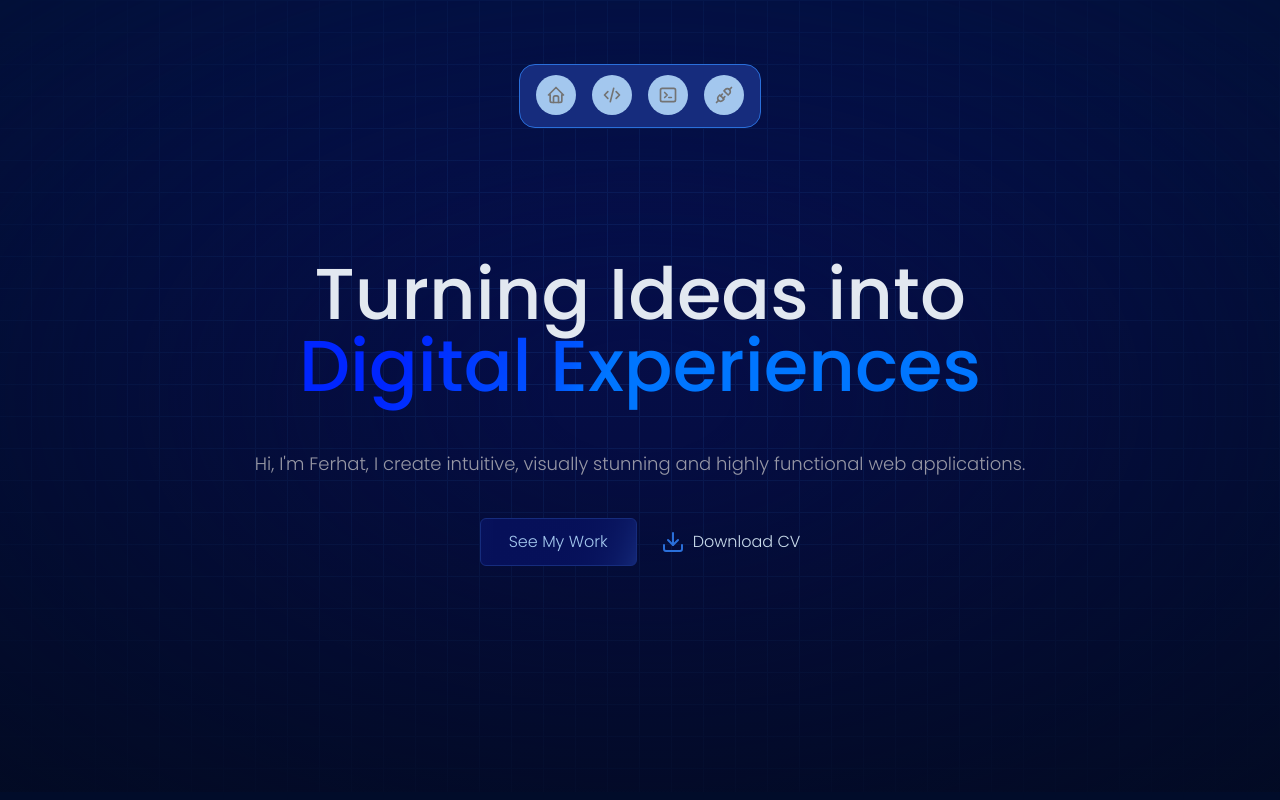
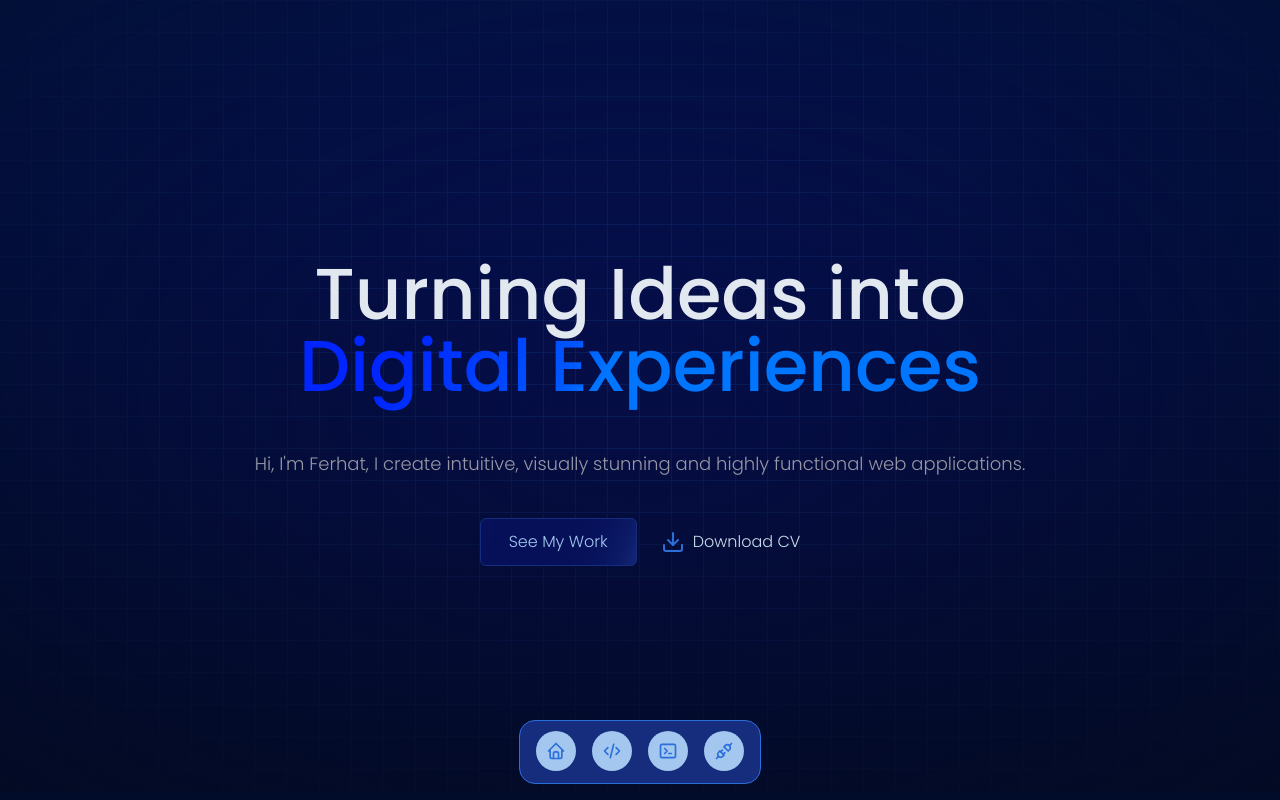
Before and after one commit to Ferhatmedtahar/portfolio, a Next.js app: page / in a window 1280 px wide. Shown: the top 800 px of the page. Built offline with nearby package versions, Linux system fonts and the light colour scheme.

Commit message:
fixed navbar

```diff
--- a/src/components/ContactCard.tsx
+++ b/src/components/ContactCard.tsx
@@ -18,7 +18,7 @@ export default function ContactCard({
     <Link
       href={link}
       className={
-        "flex h-[200px] w-full flex-col gap-4 lg:h-[250px] lg:flex-row z-20  relative "
+        "flex h-[200px] w-full flex-col gap-4 lg:h-[250px] lg:flex-row   relative "
       }
     >
       {social == "Linkedin" && (
--- a/src/components/NavBar.tsx
+++ b/src/components/NavBar.tsx
@@ -6,21 +6,20 @@ import {
   IconTerminal2,
 } from "@tabler/icons-react";
 
-export default function NavBar() {
 const links = [
   {
     title: "Home",
     icon: (
-        <IconHome className="h-full w-full text-neutral-500 dark:text-neutral-300" />
+      <IconHome className="h-full w-full text-primary-200 sm:text-primary-500" />
     ),
-      href: "#",
+    href: "#hero",
   },
   {
     title: "Technologies",
     icon: (
       <IconCode
         stroke={2}
-          className="h-full w-full text-neutral-500 dark:text-neutral-300"
+        className="h-full w-full text-primary-200 sm:text-primary-500"
       />
     ),
     href: "#tech",
@@ -29,7 +28,7 @@ export default function NavBar() {
   {
     title: "Projects",
     icon: (
-        <IconTerminal2 className="h-full w-full text-neutral-500 dark:text-neutral-300" />
+      <IconTerminal2 className="h-full w-full text-primary-200 sm:text-primary-500" />
     ),
     href: "#projects",
   },
@@ -38,13 +37,15 @@ export default function NavBar() {
     title: "Contact me",
     icon: (
       <IconPlugConnected
-          className="h-full w-full text-neutral-500 dark:text-neutral-300"
+        className="h-full w-full text-primary-200 sm:text-primary-500"
         stroke={2}
       />
     ),
     href: "#contact",
   },
 ];
+
+export default function NavBar() {
   return (
     <div className="flex items-center justify-center sticky    top-24 z-20 h-0  w-full">
       <FloatingDock items={links} desktopClassName="" mobileClassName="" />
--- a/src/components/ui/floating-dock.tsx
+++ b/src/components/ui/floating-dock.tsx
@@ -1,8 +1,3 @@
-/**
- * Note: Use position fixed according to your needs
- * Desktop navbar is better positioned at the bottom
- * Mobile navbar is better positioned at bottom right.
- **/
 "use client";
 import { cn } from "@/lib/utils";
 import { IconLayoutNavbarCollapse } from "@tabler/icons-react";
@@ -11,11 +6,34 @@ import {
   MotionValue,
   motion,
   useMotionValue,
+  useMotionValueEvent,
+  useScroll,
   useSpring,
   useTransform,
 } from "framer-motion";
 import Link from "next/link";
 import { useRef, useState } from "react";
+
+const useScrollVisibility = () => {
+  const { scrollY } = useScroll();
+  const [visible, setVisible] = useState(true);
+  const [lastScrollY, setLastScrollY] = useState(0);
+
+  useMotionValueEvent(scrollY, "change", (current) => {
+    const direction = current - lastScrollY;
+
+    // Show the navbar if scrolling upwards or near the top of the page
+    if (scrollY.get() < 50 || direction < 0) {
+      setVisible(true);
+    } else if (direction > 0) {
+      setVisible(false);
+    }
+
+    setLastScrollY(current);
+  });
+
+  return visible;
+};
 
 export const FloatingDock = ({
   items,
@@ -42,53 +60,41 @@ const FloatingDockMobile = ({
   className?: string;
 }) => {
   const [open, setOpen] = useState(false);
+  const visible = useScrollVisibility();
+
   return (
-    <div className={cn("relative block md:hidden", className)}>
-      <AnimatePresence>
-        {open && (
-          <motion.div
-            layoutId="nav"
-            className="absolute bottom-full mb-2 inset-x-0 flex flex-col gap-2"
-          >
-            {items.map((item, idx) => (
-              <motion.div
-                key={item.title}
-                initial={{ opacity: 0, y: 10 }}
-                animate={{
-                  opacity: 1,
-                  y: 0,
-                }}
-                exit={{
-                  opacity: 0,
-                  y: 10,
-                  transition: {
-                    delay: idx * 0.05,
-                  },
-                }}
-                transition={{ delay: (items.length - 1 - idx) * 0.05 }}
-              >
-                <Link
-                  href={item.href}
-                  key={item.title}
-                  className="h-10 w-10 rounded-full bg-primary-500 flex items-center justify-center"
-                >
-                  <div className="h-4 w-4">{item.icon}</div>
-                </Link>
-              </motion.div>
-            ))}
-          </motion.div>
-        )}
-      </AnimatePresence>
+    <div
+      className={cn(
+        "fixed top-4 transition-all duration-300 md:hidden",
+        visible ? "right-5" : "right-2",
+        className
+      )}
+    >
+      {/* Floating Button */}
       <button
         onClick={() => setOpen(!open)}
-        className="h-10 w-10 rounded-full bg-primary-500 dark:bg-neutral-800 flex items-center justify-center"
+        className="h-10 w-10 rounded-full bg-primary-500 flex items-center justify-center border border-primary-950"
       >
-        <IconLayoutNavbarCollapse className="h-5 w-5 text-neutral-500 " />
+        <IconLayoutNavbarCollapse className="h-5 w-5 text-primary-200" />
       </button>
+
+      {/* Horizontal Items Menu */}
+      {open && (
+        <div className="absolute top-11 right-0 mb-2 flex flex-row gap-2">
+          {items.map((item) => (
+            <Link
+              key={item.title}
+              href={item.href}
+              className="h-10 w-10 px-0.5 py-2 rounded-full border border-primary-950  bg-primary-500 flex items-center justify-center"
+            >
+              {item.icon}
+            </Link>
+          ))}
+        </div>
+      )}
     </div>
   );
 };
-
 const FloatingDockDesktop = ({
   items,
   className,
@@ -96,13 +102,16 @@ const FloatingDockDesktop = ({
   items: { title: string; icon: React.ReactNode; href: string }[];
   className?: string;
 }) => {
+  const visible = useScrollVisibility();
   let mouseX = useMotionValue(Infinity);
+
   return (
     <motion.div
       onMouseMove={(e) => mouseX.set(e.pageX)}
       onMouseLeave={() => mouseX.set(Infinity)}
       className={cn(
-        "mx-auto hidden md:flex h-16 gap-4 items-end  rounded-2xl bg-primary-800 border border-primary-500 px-4 pb-3",
+        "fixed bottom-4 left-1/2 transform -translate-x-1/2 hidden md:flex h-16 gap-4 items-end rounded-2xl bg-primary-800 border border-primary-500 px-4 pb-3 transition-transform duration-300",
+        visible ? "translate-y-0" : "translate-y-full",
         className
       )}
     >
@@ -112,7 +121,6 @@ const FloatingDockDesktop = ({
     </motion.div>
   );
 };
-
 function IconContainer({
   mouseX,
   title,
```
Lines whose indentation alone changed are shown as unchanged.
